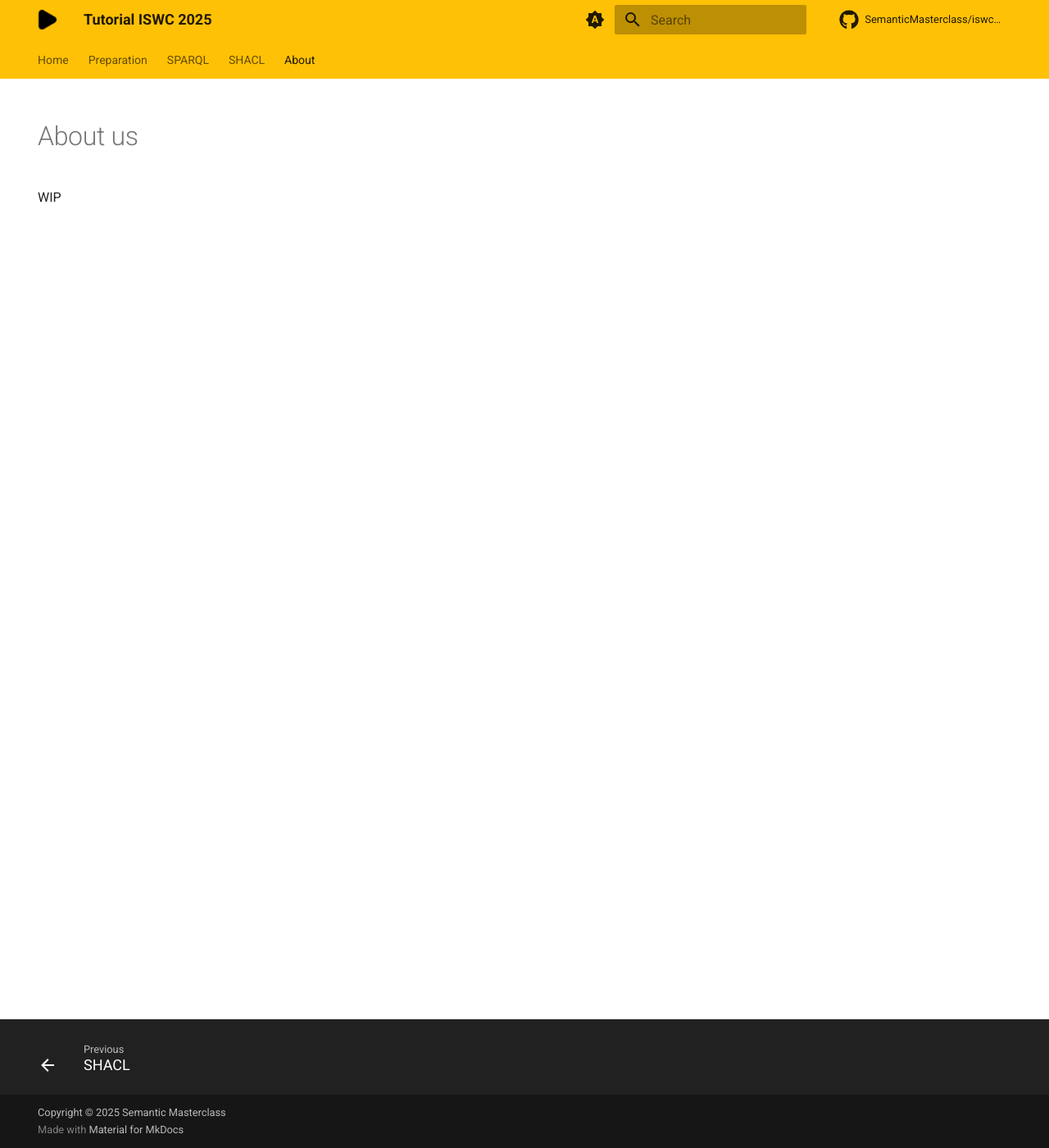
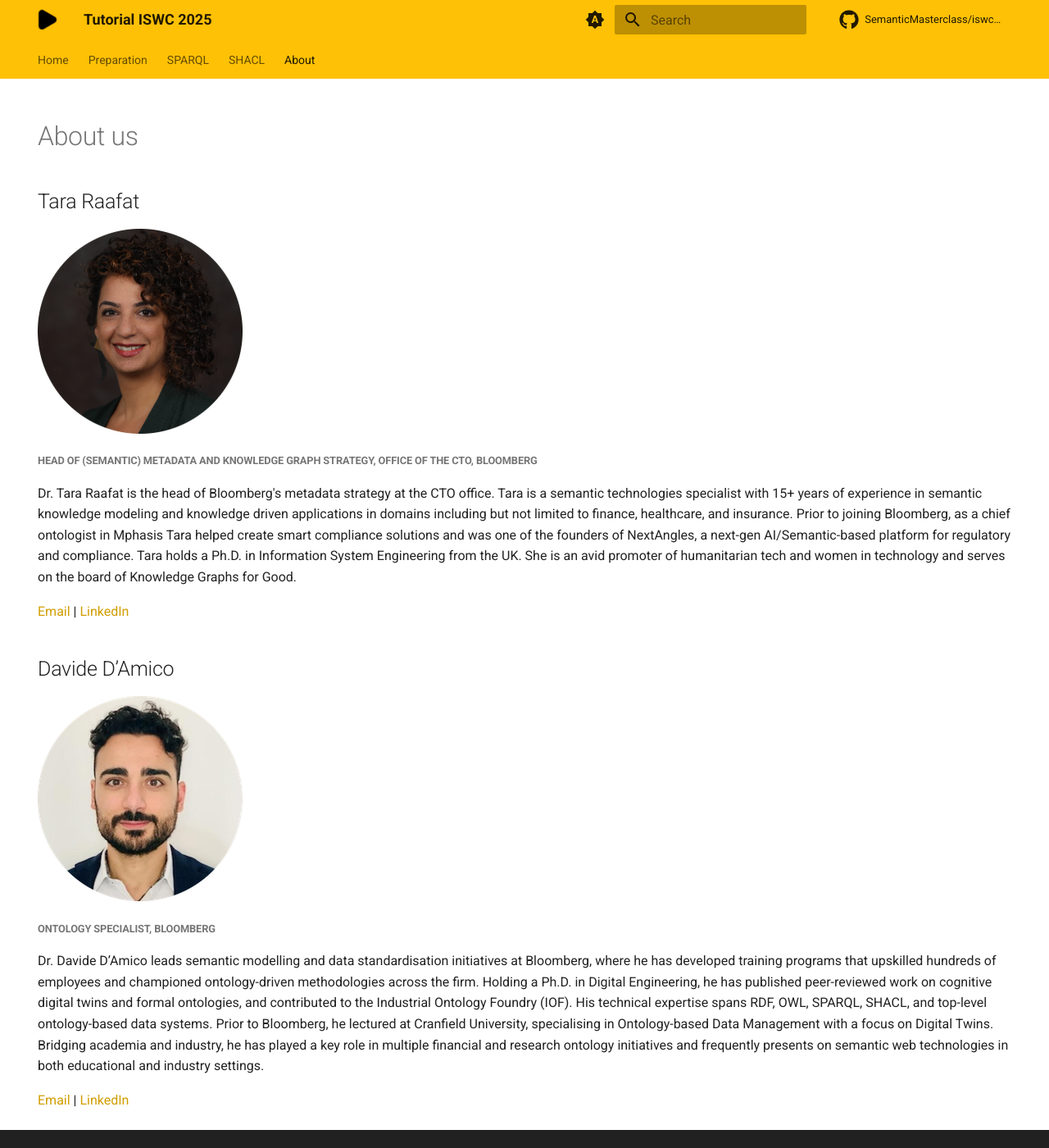
Before and after one commit to SemanticMasterclass/iswc2025, an MkDocs documentation site: the page built from docs/about.md, in a window 1280 px wide and 1400 px high. Shown: the whole window at 82% size. Built offline with MkDocs 1.6.1 and Material for MkDocs 9.7.7, drawn with Linux system fonts in a browser that asks for light colours; comment, search, counter and statistics services are not loaded.

Commit message:
add about page

```diff
--- a/docs/about.md
+++ b/docs/about.md
@@ -6,4 +6,42 @@ hide:
 
 # About us
 
-WIP
+## Tara Raafat
+
+![Tara Raafat](assets/tara_raafat.png 'Tara Raafat')
+
+##### Head of (Semantic) Metadata and Knowledge graph Strategy, Office of the CTO, Bloomberg
+
+Dr. Tara Raafat is the head of Bloomberg's metadata strategy at the CTO office. Tara is a
+semantic technologies specialist with 15+ years of experience in semantic knowledge
+modeling and knowledge driven applications in domains including but not limited to finance,
+healthcare, and insurance. Prior to joining Bloomberg, as a chief ontologist in Mphasis Tara
+helped create smart compliance solutions and was one of the founders of NextAngles, a
+next-gen AI/Semantic-based platform for regulatory and compliance. Tara holds a Ph.D. in
+Information System Engineering from the UK. She is an avid promoter of humanitarian tech
+and women in technology and serves on the board of Knowledge Graphs for Good.
+
+<!---
+[![Email](https://img.shields.io/badge/Email-Tara_Raafat-blue?style=flat-square&logo=gmail&logoColor=white)](mailto:traafat@bloomberg.net)
+-->
+
+[Email](mailto:traafat@bloomberg.net) | [LinkedIn](https://www.linkedin.com/in/tara-raafat-phd-1038315/)
+
+## Davide D’Amico
+
+![Alt text](assets/davide_damico.png 'Davide D’Amico')
+
+##### Ontology Specialist, Bloomberg
+
+Dr. Davide D’Amico leads semantic modelling and data standardisation initiatives at
+Bloomberg, where he has developed training programs that upskilled hundreds of
+employees and championed ontology-driven methodologies across the firm. Holding a Ph.D.
+in Digital Engineering, he has published peer-reviewed work on cognitive digital twins and
+formal ontologies, and contributed to the Industrial Ontology Foundry (IOF). His technical
+expertise spans RDF, OWL, SPARQL, SHACL, and top-level ontology-based data systems.
+Prior to Bloomberg, he lectured at Cranfield University, specialising in Ontology-based Data
+Management with a focus on Digital Twins. Bridging academia and industry, he has played a
+key role in multiple financial and research ontology initiatives and frequently presents on
+semantic web technologies in both educational and industry settings.
+
+[Email](mailto:ddamico20@bloomberg.net) | [LinkedIn](https://www.linkedin.com/in/davide~damico/)
```
Also changed, not shown: docs/assets/davide_damico.jpg (added), docs/assets/davide_damico.png (added), docs/assets/tara_raafat.jpg (added), docs/assets/tara_raafat.png (added).
